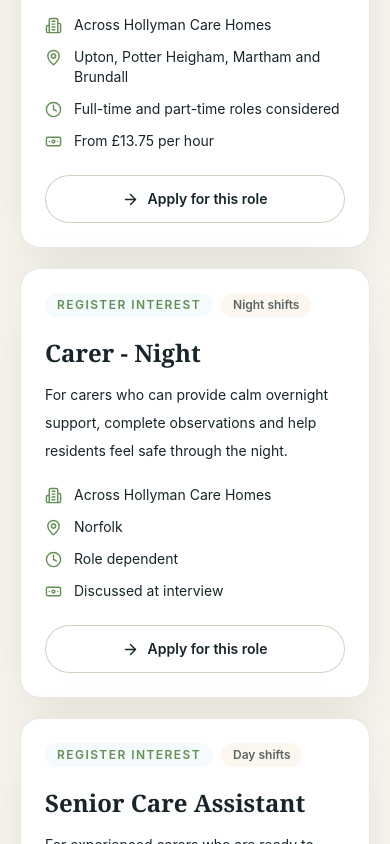
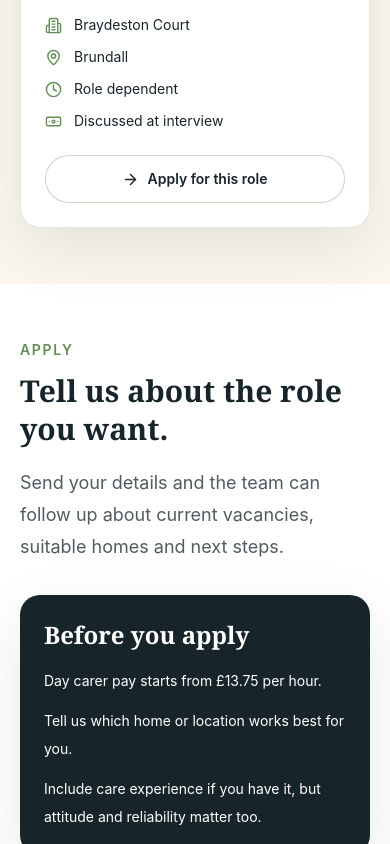
Before and after one commit to Wildman0609/hch_website, a Next.js app: page /careers in a window 390 px wide. Shown: the part 9060-9904 px from the top of the page. Built offline with nearby package versions, Linux system fonts and the light colour scheme.

Commit message:
Refresh careers page and home event navigation

```diff
--- a/app/careers/page.tsx
+++ b/app/careers/page.tsx
@@ -174,8 +174,8 @@
           <div className="mb-10 flex flex-col justify-between gap-5 md:flex-row md:items-end">
             <SectionIntro
               eyebrow="Live roles"
-              title="Current opportunities and future interest."
-              text="See the roles currently being highlighted across HCH, then apply for a specific vacancy or register interest in another position."
+              title="Current opening at HCH."
+              text="Our current vacancy is for a night carer at Braydeston Court. You can also use the form to register interest in future roles."
             />
             <ButtonLink
               href="#apply"
--- a/app/homes/[slug]/page.tsx
+++ b/app/homes/[slug]/page.tsx
@@ -5,6 +5,7 @@
   ArrowRight,
   CalendarDays,
   HeartHandshake,
+  Images,
   MapPin,
   Phone,
   Sparkles,
@@ -18,9 +19,11 @@
 import { JsonLd } from "@/components/JsonLd";
 import { PageHero } from "@/components/PageHero";
 import { SectionIntro } from "@/components/SectionIntro";
+import { sortedHomeEvents, type HomeEvent, type HomeEventPhoto } from "@/data/homeEvents";
 import {
   getHome,
   homes,
+  type CareHome,
   type CareHomeHistory,
   type CareHomeHistoryImage,
   type DeputyProfile,
@@ -59,6 +62,7 @@
   }
 
   const otherHomes = homes.filter((item) => item.slug !== home.slug).slice(0, 3);
+  const homeEvents = sortedHomeEvents.filter((event) => event.homeSlug === home.slug);
 
   return (
     <>
@@ -286,6 +290,8 @@
 
       <HomeReviews home={home} />
 
+      {homeEvents.length > 0 ? <HomeLifeSection home={home} events={homeEvents} /> : null}
+
       <section className="bg-white py-14 md:py-20">
         <div className="section-shell grid gap-10 lg:grid-cols-[0.85fr_1.15fr] lg:items-start">
           <SectionIntro
@@ -317,6 +323,76 @@
 
 function getFirstName(name: string) {
   return name.split(" ").filter(Boolean)[0] ?? name;
+}
+
+function HomeLifeSection({ home, events }: { home: CareHome; events: HomeEvent[] }) {
+  const photos = events.flatMap((event) => event.photos).slice(0, 3);
+  const latestEvent = events[0];
+  const eventLabel = `${events.length} recent event${events.length === 1 ? "" : "s"}`;
+
+  return (
+    <section className="bg-holly-cream py-14 md:py-20">
+      <div className="section-shell grid gap-10 lg:grid-cols-[1.05fr_0.95fr] lg:items-center">
+        <div>
+          <SectionIntro
+            eyebrow={`Life at ${home.shortName}`}
+            title={`See daily life and events at ${home.name}`}
+            text={`${home.shortName} has photos from ${eventLabel}, including ${latestEvent.title}. These moments help show the atmosphere families can expect when they visit.`}
+          />
+          <div className="mt-7 flex flex-col gap-3 sm:flex-row">
+            <ButtonLink
+              href={`/contact?reason=viewing&home=${encodeURIComponent(home.name)}`}
+              icon={<CalendarDays aria-hidden size={17} />}
+              ctaId={`home-life-viewing-${home.slug}`}
+            >
+              Book a viewing
+            </ButtonLink>
+            <ButtonLink
+              href={`/events#${home.slug}-events`}
+              variant="outline"
+              icon={<Images aria-hidden size={17} />}
+              ctaId={`home-life-events-${home.slug}`}
+            >
+              More photos
+            </ButtonLink>
+          </div>
+        </div>
+
+        <div className="grid gap-3 sm:grid-cols-2">
+          {photos.map((photo, index) => (
+            <HomeLifePhoto key={photo.src} photo={photo} featured={index === 0} />
+          ))}
+        </div>
+      </div>
+    </section>
+  );
+}
+
+function HomeLifePhoto({
+  photo,
+  featured
+}: {
+  photo: HomeEventPhoto;
+  featured: boolean;
+}) {
+  return (
+    <figure className={featured ? "sm:col-span-2" : undefined}>
+      <div
+        className={`relative overflow-hidden rounded-[1.25rem] bg-holly-ink shadow-soft ${
+          featured ? "aspect-[16/9]" : "aspect-[4/3]"
+        }`}
+      >
+        <Image
+          src={photo.src}
+          alt={photo.alt}
+          fill
+          sizes={featured ? "(min-width: 1024px) 40rem, 100vw" : "(min-width: 640px) 20rem, 100vw"}
+          className="object-cover"
+          style={{ objectPosition: photo.position ?? "50% 50%" }}
+        />
+      </div>
+    </figure>
+  );
 }
 
 function HistorySection({ history }: { history: CareHomeHistory }) {
--- a/app/page.tsx
+++ b/app/page.tsx
@@ -27,31 +27,39 @@
               title="Four Norfolk homes, each with its own character."
               text="From village greens to peaceful gardens, each Hollyman home has a local feel and a team ready to help families make sense of the next step."
             />
-            <div className="flex flex-col items-start gap-3 md:mb-2 md:items-end">
-              <ButtonLink
-                href="/events"
-                variant="outline"
-                icon={<Images aria-hidden size={17} />}
-                ctaId="homepage-events"
-                className="whitespace-nowrap"
-              >
-                Events & photos
-              </ButtonLink>
             <ButtonLink
               href="/find-your-home"
               variant="outline"
               icon={<ArrowRight aria-hidden size={17} />}
               ctaId="homepage-all-homes"
-                className="whitespace-nowrap"
+              className="whitespace-nowrap md:mb-2"
             >
               Compare homes
             </ButtonLink>
-            </div>
           </div>
           <div className="grid gap-6 md:grid-cols-2 xl:grid-cols-4">
             {homes.map((home) => (
               <HomeCard key={home.slug} home={home} compact />
             ))}
+          </div>
+          <div className="mt-8 flex flex-col gap-4 border-t border-holly-ink/10 pt-6 md:flex-row md:items-center md:justify-between">
+            <div className="max-w-3xl">
+              <p className="text-sm font-semibold uppercase tracking-[0.12em] text-holly-leaf">
+                Life in our homes
+              </p>
+              <p className="mt-2 text-sm leading-7 text-holly-ink/70">
+                Activities, visitors and seasonal moments help families see the character of each home.
+              </p>
+            </div>
+            <ButtonLink
+              href="/events"
+              variant="plain"
+              icon={<Images aria-hidden size={17} />}
+              ctaId="homepage-events"
+              className="w-fit px-0"
+            >
+              See life in our homes
+            </ButtonLink>
           </div>
         </div>
       </section>
--- a/components/Footer.tsx
+++ b/components/Footer.tsx
@@ -3,7 +3,7 @@
 import { Facebook, Phone } from "lucide-react";
 import { homes } from "@/data/homes";
 import { services } from "@/data/services";
-import { navItems, site } from "@/data/site";
+import { footerNavItems, site } from "@/data/site";
 
 export function Footer() {
   return (
@@ -45,7 +45,7 @@
               Explore
             </h2>
             <ul className="mt-4 grid gap-3 text-sm text-white/72">
-              {navItems.map((item) => (
+              {footerNavItems.map((item) => (
                 <li key={item.href}>
                   <Link className="hover:text-white" href={item.href}>
                     {item.label}
--- a/components/Header.tsx
+++ b/components/Header.tsx
@@ -26,7 +26,7 @@
           </div>
         </Link>
 
-        <nav aria-label="Primary navigation" className="hidden items-center gap-1 xl:flex">
+        <nav aria-label="Primary navigation" className="hidden items-center gap-1 lg:flex">
           {navItems.map((item) => (
             <Link
               key={item.href}
@@ -38,7 +38,7 @@
           ))}
         </nav>
 
-        <div className="hidden items-center gap-3 xl:flex">
+        <div className="hidden items-center gap-3 lg:flex">
           <ButtonLink
             href={site.phoneHref}
             variant="outline"
@@ -52,7 +52,7 @@
           </ButtonLink>
         </div>
 
-        <details className="group relative xl:hidden">
+        <details className="group relative lg:hidden">
           <summary className="flex h-12 w-12 cursor-pointer list-none items-center justify-center rounded-full border border-holly-ink/10 bg-holly-sky text-holly-ink focus-visible:outline focus-visible:outline-2 focus-visible:outline-holly-leaf">
             <Menu aria-hidden size={22} />
             <span className="sr-only">Open menu</span>
--- a/data/careers.ts
+++ b/data/careers.ts
@@ -133,99 +133,15 @@
 
 export const liveVacancies: LiveVacancy[] = [
   {
-    id: "day-care-assistant",
-    title: "Carer - Day",
-    home: "Across Hollyman Care Homes",
-    location: "Upton, Potter Heigham, Martham and Brundall",
-    contract: "Full-time and part-time roles considered",
-    shift: "Day shifts",
-    pay: "From £13.75 per hour",
-    status: "Recruiting",
-    summary:
-      "A practical, people-focused role supporting residents with everyday care, routines, companionship and dignity."
-  },
-  {
     id: "night-care-assistant",
     title: "Carer - Night",
-    home: "Across Hollyman Care Homes",
-    location: "Norfolk",
+    home: "Braydeston Court",
+    location: "Brundall",
     contract: "Role dependent",
     shift: "Night shifts",
     pay: "Discussed at interview",
-    status: "Register interest",
+    status: "Recruiting",
     summary:
-      "For carers who can provide calm overnight support, complete observations and help residents feel safe through the night."
-  },
-  {
-    id: "senior-care-assistant",
-    title: "Senior Care Assistant",
-    home: "Across Hollyman Care Homes",
-    location: "Norfolk",
-    contract: "Role dependent",
-    shift: "Day shifts",
-    pay: "Discussed at interview",
-    status: "Register interest",
-    summary:
-      "For experienced carers who are ready to help lead shifts, support colleagues and keep care delivery organised."
-  },
-  {
-    id: "deputy-manager",
-    title: "Deputy / Head of Shift",
-    home: "Across Hollyman Care Homes",
-    location: "Norfolk",
-    contract: "Role dependent",
-    shift: "Home leadership",
-    pay: "Discussed at interview",
-    status: "Register interest",
-    summary:
-      "For experienced senior care leaders who can support managers with care quality, team leadership and daily operations."
-  },
-  {
-    id: "manager",
-    title: "Manager",
-    home: "Across Hollyman Care Homes",
-    location: "Norfolk",
-    contract: "Role dependent",
-    shift: "Home leadership",
-    pay: "Discussed at interview",
-    status: "Register interest",
-    summary:
-      "For experienced managers who can lead a home, support families and staff, and keep care quality and operations aligned."
-  },
-  {
-    id: "housekeeper",
-    title: "Housekeeper",
-    home: "Across Hollyman Care Homes",
-    location: "Norfolk",
-    contract: "Role dependent",
-    shift: "Housekeeping",
-    pay: "Discussed at interview",
-    status: "Register interest",
-    summary:
-      "For people who take pride in keeping residents' rooms and shared spaces clean, safe, comfortable and welcoming."
-  },
-  {
-    id: "maintenance",
-    title: "Maintenance",
-    home: "Across Hollyman Care Homes",
-    location: "Norfolk",
-    contract: "Role dependent",
-    shift: "Maintenance",
-    pay: "Discussed at interview",
-    status: "Register interest",
-    summary:
-      "For practical, safety-minded applicants who can support repairs, checks and the everyday upkeep of the home."
-  },
-  {
-    id: "host",
-    title: "Host",
-    home: "Across Hollyman Care Homes",
-    location: "Norfolk",
-    contract: "Role dependent",
-    shift: "Mealtime support",
-    pay: "Discussed at interview",
-    status: "Register interest",
-    summary:
-      "For applicants who enjoy helping residents have calm, well-presented mealtimes with safe food service and a welcoming dining room."
+      "A calm overnight role supporting residents with comfort, safety, call bells, observations, care records and handover to the day team."
   }
 ];
--- a/data/site.ts
+++ b/data/site.ts
@@ -14,12 +14,16 @@
 
 export const navItems = [
   { label: "Find Your Home", href: "/find-your-home" },
-  { label: "Events", href: "/events" },
   { label: "Care Services", href: "/care-services" },
   { label: "Fees & Funding", href: "/fees-funding" },
   { label: "Family Guide", href: "/family-guide" },
-  { label: "Careers", href: "/careers" },
   { label: "Contact", href: "/contact" }
+];
+
+export const footerNavItems = [
+  ...navItems,
+  { label: "Events & photos", href: "/events" },
+  { label: "Careers", href: "/careers" }
 ];
 
 export const trustBlocks = [
```
Lines whose indentation alone changed are shown as unchanged.
